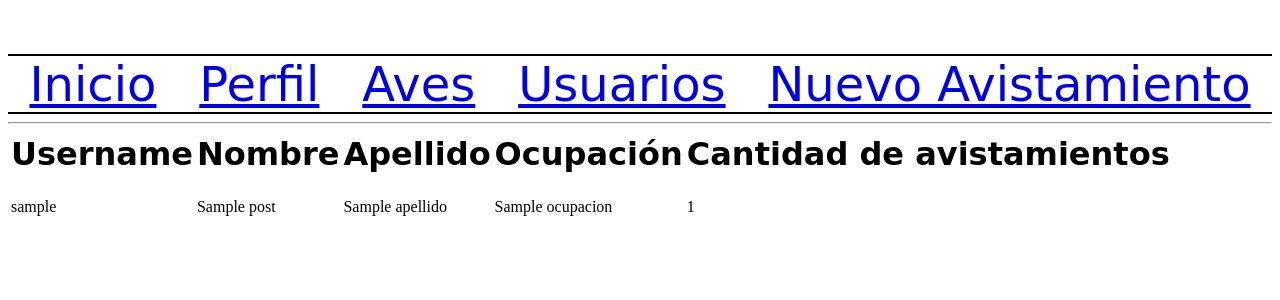
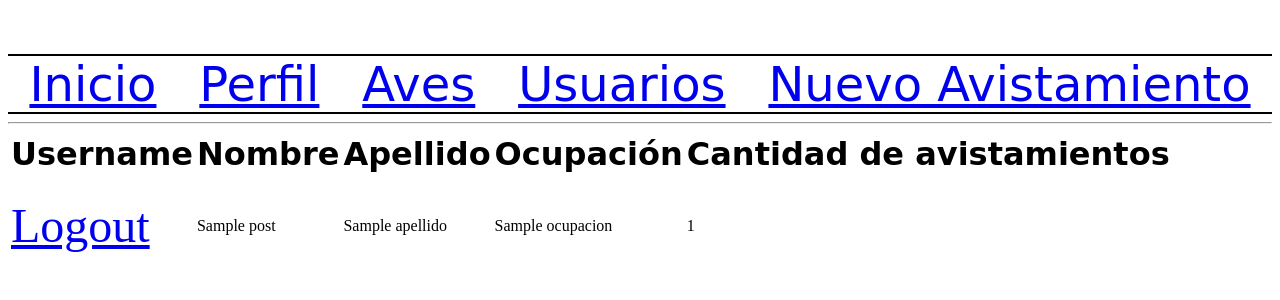
Before and after one commit to Kurufo/proyectobasesdedatos, a Flask app: template templates/users.html in a window 1280 px wide. Shown: the part 305-605 px from the top of the page. Run offline with Flask 2, Linux system fonts and the light colour scheme; the template is opened without the code that fills it: most values are stand-ins (such as "Sample title", 1, 10 or a date in 2020); some libraries are stand-ins or nearby versions; some web fonts are replaced.

Commit message:
Add files via upload

```diff
--- a/templates/users.html
+++ b/templates/users.html
@@ -12,7 +12,7 @@
 </tr>
     {% for ave in posts %}
   <tr>
-            <td><p > {{ave.username}}</p></td>
+            <td><a href="{{ url_for('logout') }}" style="font-family:Caveat;font-size:300%;" margin=50px>Logout</a></td>
             <td><p> {{ ave.nombre }}</p></td>
 <td><p> {{ave.apellido}}</p></td>
             <td><p>{{ ave.ocupacion }}</p></td>
```
